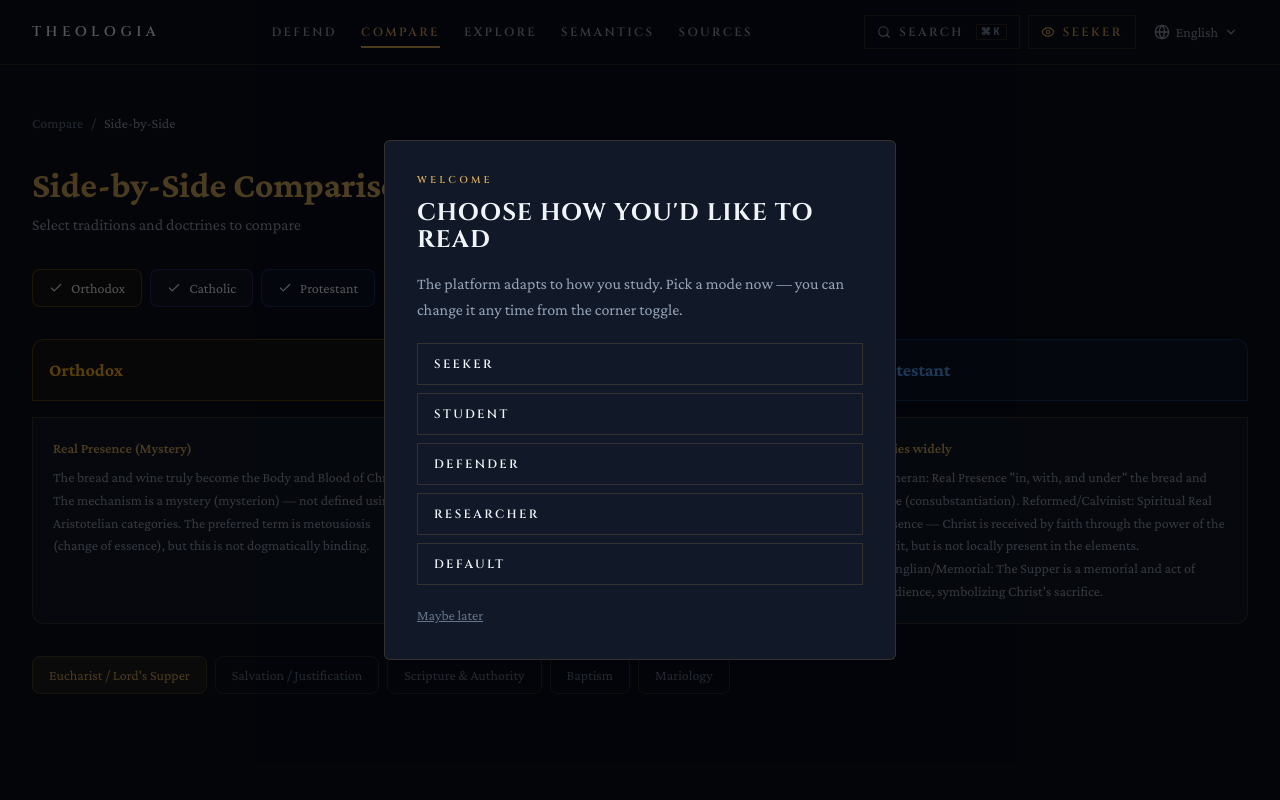
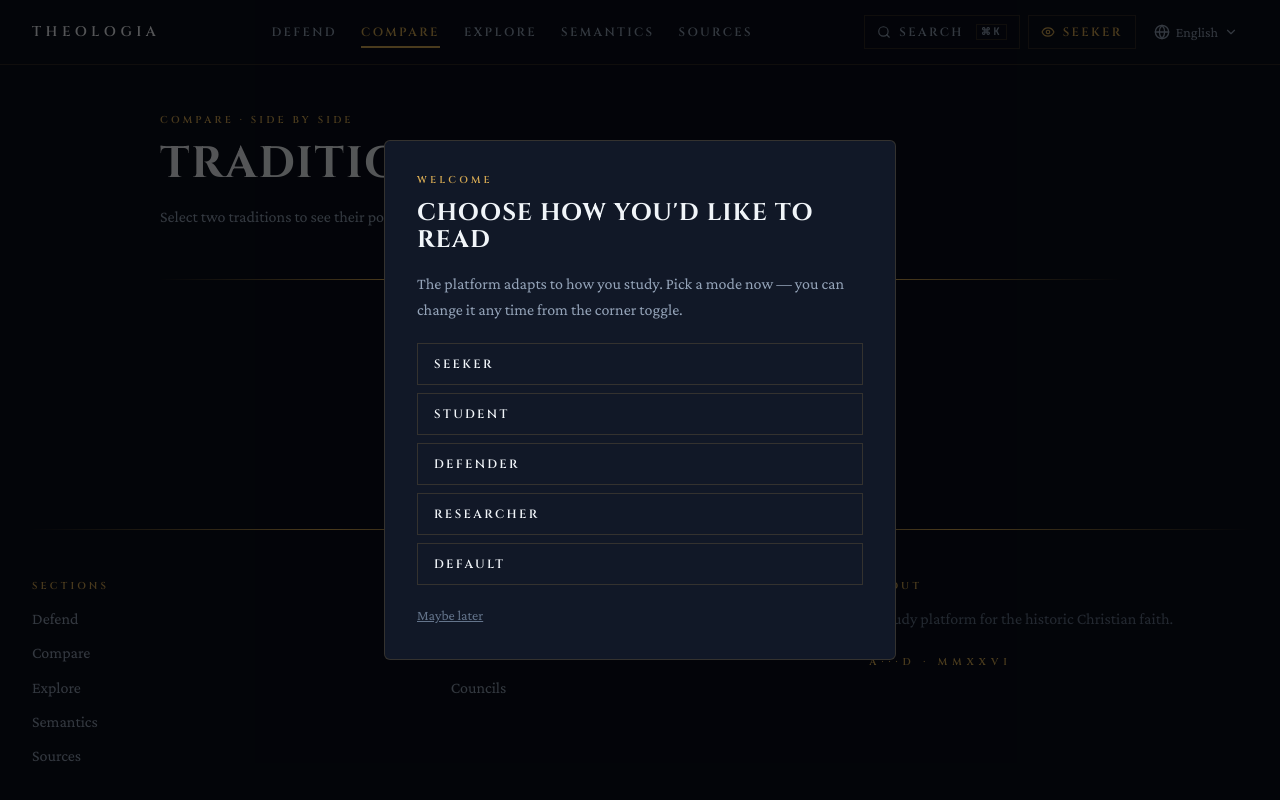
Before and after one commit to SimoSabev/Christian-Theology-Platform, a Next.js app: page /en/compare/side-by-side in a window 1280 px wide. Shown: the top 800 px of the page. Built offline with nearby package versions, Linux system fonts and the light colour scheme.

Commit message:
feat(compare): Phase 3 — wire tradition detail + side-by-side pages to new components

```diff
--- a/src/app/[locale]/compare/[tradition]/page.tsx
+++ b/src/app/[locale]/compare/[tradition]/page.tsx
@@ -2,105 +2,93 @@
 
 import { useParams } from 'next/navigation';
 import { Link } from '@/i18n/navigation';
-import { motion } from 'framer-motion';
 import { traditions, doctrineComparisons } from '@/data/comparisons';
-import { ArrowLeft, ArrowRight, ChevronRight } from 'lucide-react';
+import { Eyebrow, KeystoneDivider, SectionMark } from '@/components/ornament';
+import RevealOnScroll from '@/components/motion/RevealOnScroll';
+import CodexCard from '@/components/reader/CodexCard';
+
+const TRAD_GLYPHS: Record<string, 'cross' | 'patee' | 'longCross'> = {
+  orthodoxy:     'cross',
+  catholicism:   'patee',
+  protestantism: 'longCross',
+};
 
 export default function TraditionPage() {
-  const params = useParams();
-  const tradId = params.tradition as string;
-  const tradition = traditions.find(t => t.id === tradId);
+  const { tradition } = useParams() as { tradition: string };
+  const trad = traditions.find((t) => t.id === tradition);
 
-  if (!tradition) {
-    return <div className="max-w-4xl mx-auto px-4 py-20 text-center text-text-muted">Tradition not found</div>;
+  if (!trad) {
+    return (
+      <div className="max-w-4xl mx-auto px-4 py-20 text-center t-meta">
+        Tradition not found. <Link href="/compare" style={{ color: 'var(--color-accent-gold)' }}>← Back</Link>
+      </div>
+    );
   }
 
-  const tradColor: Record<string, string> = {
-    orthodoxy: 'text-amber-400',
-    catholicism: 'text-purple-400',
-    protestantism: 'text-blue-400',
-  };
-
-  // Get this tradition's positions across all doctrines
-  const positions = doctrineComparisons.filter(d => d.traditions[tradId]);
+  const tradDocs = doctrineComparisons.map((doc) => ({ ...doc, info: doc.traditions[trad.id] }));
 
   return (
-    <div className="max-w-4xl mx-auto px-4 sm:px-6 lg:px-8 py-12">
-      {/* Breadcrumb */}
-      <div className="flex items-center gap-2 text-sm text-text-muted mb-8">
-        <Link href="/compare" className="hover:text-accent-gold transition-colors">Compare</Link>
+    <div className="max-w-5xl mx-auto px-4 sm:px-6 lg:px-8 py-12">
+      <div className="t-meta flex items-center gap-2 mb-8" style={{ color: 'var(--color-text-muted)' }}>
+        <Link href="/compare">Compare</Link>
         <span>/</span>
-        <span className="text-text-secondary">{tradition.name}</span>
+        <span style={{ color: 'var(--color-text-secondary)' }}>{trad.name}</span>
       </div>
 
-      <motion.div initial={{ opacity: 0, y: 20 }} animate={{ opacity: 1, y: 0 }}>
-        <h1 className={`text-3xl sm:text-4xl font-bold mb-4 ${tradColor[tradId] || 'gold-gradient'}`}>
-          {tradition.name}
-        </h1>
-        <p className="text-text-secondary font-serif text-lg leading-relaxed mb-8">{tradition.description}</p>
-      </motion.div>
+      <RevealOnScroll>
+        <div className="flex items-center gap-3 mb-4">
+          <SectionMark glyph={TRAD_GLYPHS[trad.id] ?? 'diamond'} size={28} />
+          <Eyebrow>{trad.shortName.toUpperCase()}</Eyebrow>
+        </div>
+        <h1 className="t-h1 mb-4" style={{ fontSize: 'clamp(1.75rem, 4vw, 2.75rem)' }}>{trad.name}</h1>
+        <p className="t-body mb-10" style={{ color: 'var(--color-text-secondary)', maxWidth: 640 }}>{trad.description}</p>
+      </RevealOnScroll>
 
-      {/* Key Beliefs */}
-      <motion.section initial={{ opacity: 0, y: 20 }} animate={{ opacity: 1, y: 0 }} transition={{ delay: 0.1 }} className="mb-10">
-        <h2 className="text-xl font-bold mb-4">Key Beliefs</h2>
-        <div className="space-y-3">
-          {tradition.keyBeliefs.map((b, i) => (
-            <div key={i} className="glass-card p-4 flex items-start gap-3">
-              <span className="text-accent-gold mt-0.5">•</span>
-              <p className="text-text-secondary font-serif text-sm leading-relaxed">{b}</p>
-            </div>
+      <KeystoneDivider className="mb-8" />
+
+      <RevealOnScroll>
+        <section className="mb-10">
+          <Eyebrow className="mb-4">KEY BELIEFS</Eyebrow>
+          <ul className="space-y-2">
+            {trad.keyBeliefs.map((b) => (
+              <li key={b} className="flex items-start gap-2 t-body text-sm" style={{ color: 'var(--color-text-secondary)' }}>
+                <span style={{ color: 'var(--color-accent-gold)', flexShrink: 0 }}>•</span> {b}
+              </li>
+            ))}
+          </ul>
+        </section>
+      </RevealOnScroll>
+
+      <KeystoneDivider className="mb-8" />
+
+      <section>
+        <Eyebrow className="mb-6">DOCTRINAL POSITIONS</Eyebrow>
+        <div className="space-y-5">
+          {tradDocs.map((doc, i) => (
+            <RevealOnScroll key={doc.id} delay={i * 0.06}>
+              <CodexCard>
+                <h3 className="t-caps text-xs mb-2" style={{ color: 'var(--color-accent-gold)' }}>{doc.name}</h3>
+                {doc.info && (
+                  <>
+                    <div className="t-eyebrow mb-2" style={{ color: 'var(--color-text-muted)', fontSize: '0.6rem' }}>{doc.info.position}</div>
+                    <p className="t-body text-sm" style={{ color: 'var(--color-text-secondary)' }}>{doc.info.details}</p>
+                    {doc.info.keySources.length > 0 && (
+                      <div className="mt-3 pt-3" style={{ borderTop: '1px solid var(--color-border)' }}>
+                        <div className="t-eyebrow mb-1">SOURCES</div>
+                        <div className="flex flex-wrap gap-2">
+                          {doc.info.keySources.map((s) => (
+                            <span key={s} className="t-meta px-2 py-0.5" style={{ border: '1px solid var(--color-border)', borderRadius: 2 }}>{s}</span>
+                          ))}
+                        </div>
+                      </div>
+                    )}
+                  </>
+                )}
+              </CodexCard>
+            </RevealOnScroll>
           ))}
         </div>
-      </motion.section>
-
-      {/* Distinctives */}
-      <motion.section initial={{ opacity: 0, y: 20 }} animate={{ opacity: 1, y: 0 }} transition={{ delay: 0.2 }} className="mb-10">
-        <h2 className="text-xl font-bold mb-4">Distinctives</h2>
-        <div className="grid sm:grid-cols-2 gap-3">
-          {tradition.distinctives.map((d, i) => (
-            <div key={i} className="px-4 py-3 rounded-lg bg-surface-glass border border-border text-text-secondary text-sm font-serif">
-              {d}
-            </div>
-          ))}
-        </div>
-      </motion.section>
-
-      {/* Doctrinal Positions */}
-      <motion.section initial={{ opacity: 0, y: 20 }} animate={{ opacity: 1, y: 0 }} transition={{ delay: 0.3 }} className="mb-10">
-        <h2 className="text-xl font-bold mb-4">Doctrinal Positions</h2>
-        <div className="space-y-4">
-          {positions.map((doctrine) => {
-            const data = doctrine.traditions[tradId];
-            return (
-              <div key={doctrine.id} className="glass-card p-6">
-                <h3 className="font-semibold mb-1">{doctrine.name}</h3>
-                <p className="text-accent-gold text-sm font-medium mb-3">{data.position}</p>
-                <p className="text-text-secondary font-serif text-sm leading-relaxed mb-3">{data.details}</p>
-                {data.keySources.length > 0 && (
-                  <div className="flex flex-wrap gap-2">
-                    {data.keySources.map(s => (
-                      <span key={s} className="text-xs px-2 py-1 rounded bg-bg-primary text-text-muted border border-border">{s}</span>
-                    ))}
-                  </div>
-                )}
-              </div>
-            );
-          })}
-        </div>
-      </motion.section>
-
-      {/* Compare CTA */}
-      <motion.div initial={{ opacity: 0, y: 20 }} animate={{ opacity: 1, y: 0 }} transition={{ delay: 0.4 }}>
-        <Link
-          href="/compare/side-by-side"
-          className="block glass-card p-6 text-center group"
-        >
-          <p className="text-text-secondary font-serif mb-2">Want to see how {tradition.shortName} compares?</p>
-          <span className="inline-flex items-center gap-2 text-accent-gold text-sm font-medium group-hover:gap-3 transition-all">
-            Open Side-by-Side Comparison <ArrowRight size={14} />
-          </span>
-        </Link>
-      </motion.div>
+      </section>
     </div>
   );
 }
--- a/src/app/[locale]/compare/side-by-side/page.tsx
+++ b/src/app/[locale]/compare/side-by-side/page.tsx
@@ -1,137 +1,20 @@
 'use client';
 
-import { useState } from 'react';
-import { motion } from 'framer-motion';
-import { Link } from '@/i18n/navigation';
-import { traditions, doctrineComparisons } from '@/data/comparisons';
-import { Columns2, ArrowLeft, ChevronDown, Check } from 'lucide-react';
+import { Eyebrow, KeystoneDivider } from '@/components/ornament';
+import DoctrineDiff from '@/components/compare/DoctrineDiff';
 
 export default function SideBySidePage() {
-  const [selectedTraditions, setSelectedTraditions] = useState<string[]>(['orthodoxy', 'catholicism', 'protestantism']);
-  const [selectedDoctrine, setSelectedDoctrine] = useState(doctrineComparisons[0].id);
-  const [expandedCell, setExpandedCell] = useState<string | null>(null);
-
-  const currentDoctrine = doctrineComparisons.find(d => d.id === selectedDoctrine)!;
-  const displayTraditions = traditions.filter(t => selectedTraditions.includes(t.id));
-
-  function toggleTradition(id: string) {
-    setSelectedTraditions(prev =>
-      prev.includes(id) ? prev.filter(t => t !== id) : [...prev, id]
-    );
-  }
-
-  const tradColors: Record<string, string> = {
-    orthodoxy: 'border-amber-500/30 bg-amber-500/5',
-    catholicism: 'border-purple-500/30 bg-purple-500/5',
-    protestantism: 'border-blue-500/30 bg-blue-500/5',
-  };
-
-  const tradHeaderColors: Record<string, string> = {
-    orthodoxy: 'text-amber-400',
-    catholicism: 'text-purple-400',
-    protestantism: 'text-blue-400',
-  };
-
   return (
-    <div className="max-w-7xl mx-auto px-4 sm:px-6 lg:px-8 py-12">
-      {/* Breadcrumb */}
-      <div className="flex items-center gap-2 text-sm text-text-muted mb-8">
-        <Link href="/compare" className="hover:text-accent-gold transition-colors">Compare</Link>
-        <span>/</span>
-        <span className="text-text-secondary">Side-by-Side</span>
+    <div className="max-w-5xl mx-auto px-4 sm:px-6 lg:px-8 py-12">
+      <div className="mb-10">
+        <Eyebrow className="mb-3">COMPARE · SIDE BY SIDE</Eyebrow>
+        <h1 className="t-h1 mb-4" style={{ fontSize: 'clamp(1.75rem, 4vw, 2.75rem)' }}>Tradition Comparison</h1>
+        <p className="t-body" style={{ color: 'var(--color-text-secondary)' }}>
+          Select two traditions to see their positions on each doctrine highlighted side by side.
+        </p>
       </div>
-
-      <motion.div initial={{ opacity: 0, y: 20 }} animate={{ opacity: 1, y: 0 }}>
-        <h1 className="text-3xl sm:text-4xl font-bold mb-2 gold-gradient">Side-by-Side Comparison</h1>
-        <p className="text-text-secondary font-serif mb-8">Select traditions and doctrines to compare</p>
-      </motion.div>
-
-      {/* Controls */}
-      <motion.div initial={{ opacity: 0 }} animate={{ opacity: 1 }} transition={{ delay: 0.1 }} className="flex flex-wrap items-center gap-4 mb-8">
-        {/* Tradition Selectors */}
-        <div className="flex flex-wrap gap-2">
-          {traditions.map(trad => (
-            <button
-              key={trad.id}
-              onClick={() => toggleTradition(trad.id)}
-              className={`flex items-center gap-2 px-4 py-2 rounded-lg border text-sm transition-all ${
-                selectedTraditions.includes(trad.id)
-                  ? `${tradColors[trad.id]} border-opacity-100`
-                  : 'border-border text-text-muted hover:border-border-hover'
-              }`}
-            >
-              {selectedTraditions.includes(trad.id) && <Check size={14} />}
-              {trad.shortName}
-            </button>
-          ))}
-        </div>
-
-        {/* Doctrine Selector */}
-        <select
-          value={selectedDoctrine}
-          onChange={e => setSelectedDoctrine(e.target.value)}
-          className="px-4 py-2 rounded-lg bg-bg-elevated border border-border text-text-primary text-sm outline-none cursor-pointer hover:border-border-hover transition-colors"
-        >
-          {doctrineComparisons.map(d => (
-            <option key={d.id} value={d.id}>{d.name}</option>
-          ))}
-        </select>
-      </motion.div>
-
-      {/* Comparison Grid */}
-      <motion.div initial={{ opacity: 0, y: 20 }} animate={{ opacity: 1, y: 0 }} transition={{ delay: 0.2 }}>
-        <div className={`grid gap-4`} style={{ gridTemplateColumns: `repeat(${displayTraditions.length}, 1fr)` }}>
-          {/* Headers */}
-          {displayTraditions.map(trad => (
-            <div key={trad.id} className={`p-4 rounded-t-xl border ${tradColors[trad.id]}`}>
-              <h3 className={`font-bold text-lg ${tradHeaderColors[trad.id]}`}>{trad.shortName}</h3>
-            </div>
-          ))}
-
-          {/* Positions */}
-          {displayTraditions.map(trad => {
-            const data = currentDoctrine.traditions[trad.id];
-            if (!data) return <div key={trad.id} className="p-4 rounded-b-xl border border-border bg-bg-secondary text-text-muted text-sm italic">Not available</div>;
-            const cellKey = `${currentDoctrine.id}-${trad.id}`;
-            const isExpanded = expandedCell === cellKey;
-            return (
-              <div
-                key={trad.id}
-                className={`p-5 rounded-b-xl border border-border bg-bg-secondary cursor-pointer transition-all hover:bg-bg-elevated ${isExpanded ? 'ring-1 ring-accent-gold/30' : ''}`}
-                onClick={() => setExpandedCell(isExpanded ? null : cellKey)}
-              >
-                <p className="font-semibold text-sm text-accent-gold mb-2">{data.position}</p>
-                <p className="text-text-secondary text-sm font-serif leading-relaxed">{data.details}</p>
-                {isExpanded && data.keySources.length > 0 && (
-                  <div className="mt-4 pt-3 border-t border-border">
-                    <p className="text-xs text-text-muted mb-2">Key Sources:</p>
-                    {data.keySources.map(s => (
-                      <p key={s} className="text-xs text-text-muted mb-1">• {s}</p>
-                    ))}
-                  </div>
-                )}
-              </div>
-            );
-          })}
-        </div>
-      </motion.div>
-
-      {/* Doctrine quick switch */}
-      <div className="mt-8 flex flex-wrap gap-2">
-        {doctrineComparisons.map(d => (
-          <button
-            key={d.id}
-            onClick={() => setSelectedDoctrine(d.id)}
-            className={`px-4 py-2 rounded-lg text-sm transition-all ${
-              selectedDoctrine === d.id
-                ? 'bg-accent-gold/10 text-accent-gold border border-accent-gold/20'
-                : 'border border-border text-text-muted hover:text-text-secondary hover:border-border-hover'
-            }`}
-          >
-            {d.name}
-          </button>
-        ))}
-      </div>
+      <KeystoneDivider className="mb-10" />
+      <DoctrineDiff />
     </div>
   );
 }
```
